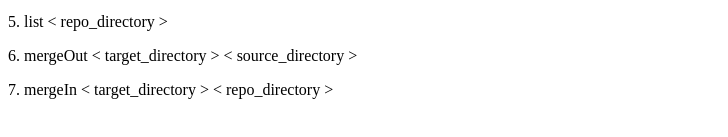
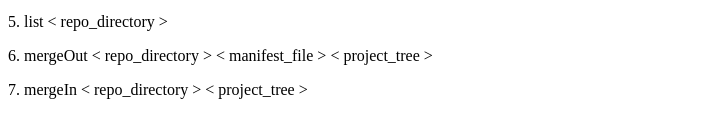
Before and after one commit to sergiovasquez122/CECS-343, a plain HTML site: page index.html in a window 1280 px wide. Shown: the part 247-384 px from the top of the page, without its empty margins (0-728 px from the left). Drawn offline with Linux system fonts and the light colour scheme.

Commit message:
Update index.html

```diff
--- a/index.html
+++ b/index.html
@@ -22,8 +22,8 @@
 <p> 3. checkout < manifest_file_directory > < target_directory > </p>
 <p> 4. label  < source_directory > < manifest_or_label > < new_label ></p>
 <p> 5. list < repo_directory > </p>
-<p> 6. mergeOut < target_directory > < source_directory > </p>
-<p> 7. mergeIn < target_directory > < repo_directory > </p>
+<p> 6. mergeOut < repo_directory > < manifest_file > < project_tree ></p>
+<p> 7. mergeIn < repo_directory > < project_tree > </p>
 
 </body>
 </html>
```
